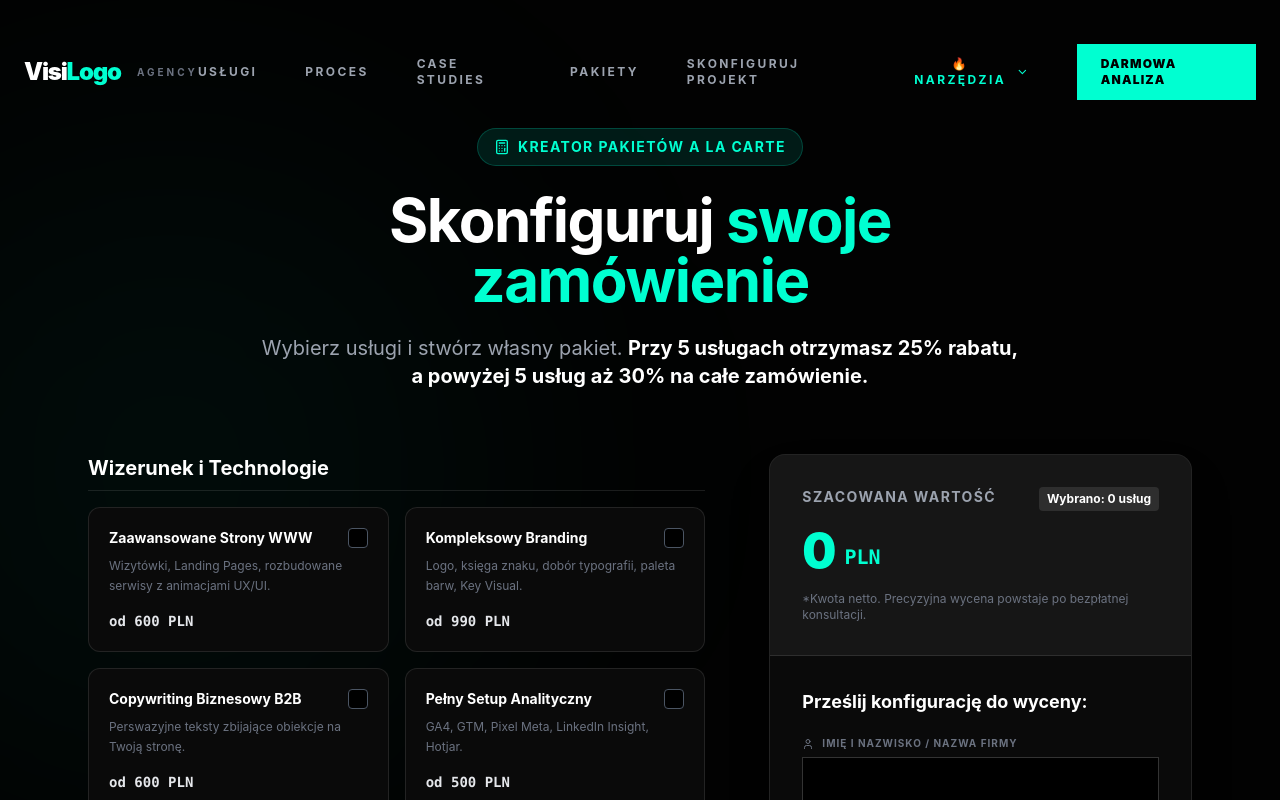
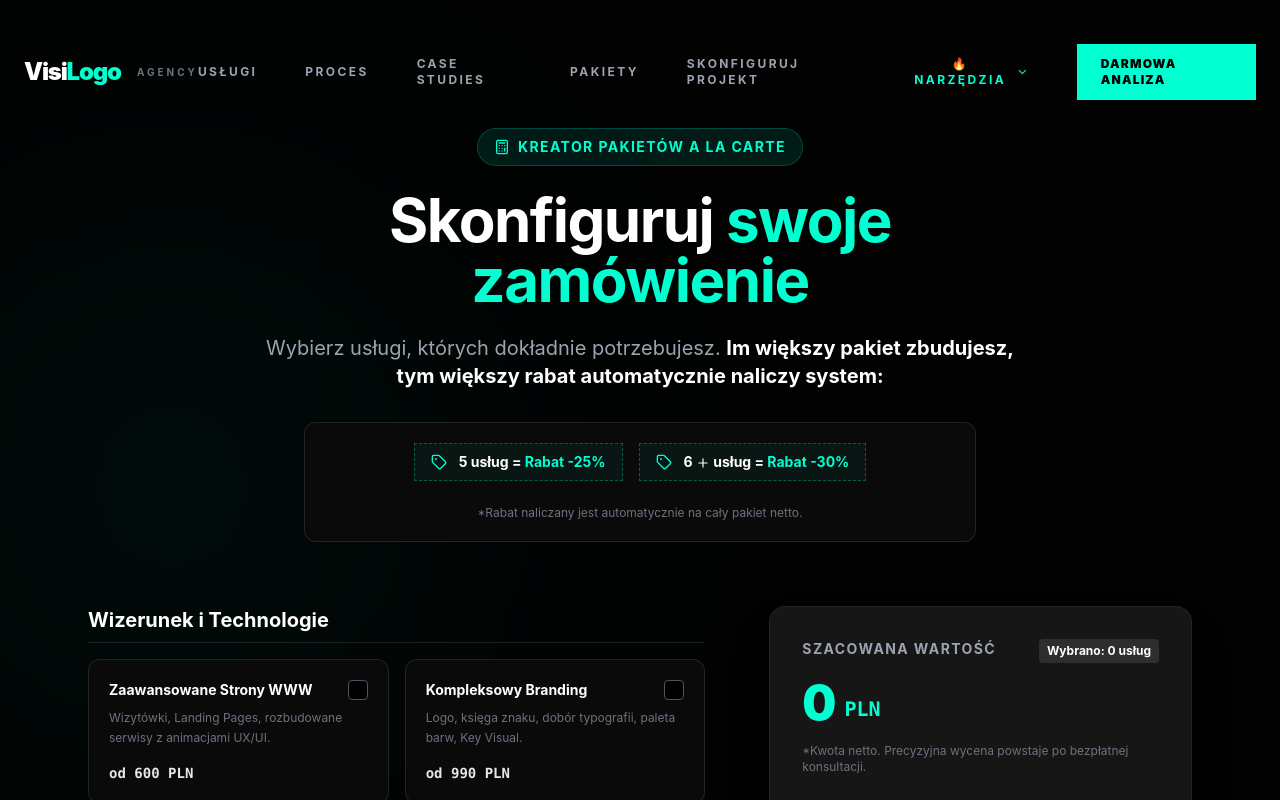
Before and after one commit to michalfbi/visilogo, a React (Create React App) app in the folder frontend/: page /skonfiguruj-projekt in a window 1280 px wide. Shown: the top 800 px of the page. Built offline with nearby package versions, Linux system fonts and the light colour scheme.

Commit message:
feat: dodanie eksponowanego info o rabatach 25 i 30 procent w naglowku konfiguratora

```diff
--- a/frontend/src/components/Configurator.jsx
+++ b/frontend/src/components/Configurator.jsx
@@ -1,10 +1,10 @@
 import React, { useState, useEffect } from 'react';
 import { motion, AnimatePresence } from 'framer-motion';
-import { Calculator, Check, ArrowRight, Loader2, ShieldCheck, Mail, User, Phone, CheckCircle, Tag } from 'lucide-react';
+import { Calculator, Check, ArrowRight, Loader2, ShieldCheck, Mail, User, Phone, CheckCircle, Tag, Plus } from 'lucide-react';
 
 const WEBHOOK_URL = "https://hook.eu1.make.com/we5gnbk29ew8kcg4s64vi1xon7ig4pjs";
 
-// Lista usług precyzyjnie zsynchronizowana z cennikiem ze strony
+// Lista usług zsynchronizowana z cennikiem
 const servicesList = [
   // Wizerunek i Technologie
   { id: 'www', category: 'Wizerunek i Technologie', name: 'Zaawansowane Strony WWW', price: 600, desc: 'Wizytówki, Landing Pages, rozbudowane serwisy z animacjami UX/UI.' },
@@ -42,7 +42,7 @@ const Configurator = () => {
   const count = selectedServices.length;
   let discountPercent = 0;
   if (count > 5) {
-    discountPercent = 30; // Więcej niż 5 usług -> 30%
+    discountPercent = 30; // 6+ usług -> 30%
   } else if (count > 4) {
     discountPercent = 25; // 5 usług -> 25%
   }
@@ -66,14 +66,14 @@ const Configurator = () => {
     }).join(", ");
 
     const payload = {
-      form_type: "Skonfiguruj Swoje Zamówienie z Rabatem",
+      form_type: "Skonfiguruj Swoje Zamówienie z Widocznym Rabatem",
       name: formData.name, email: formData.email, phone: formData.phone,
       wybrane_uslugi: selectedDetails,
       ilosc_uslug: count,
       cena_bazowa: `${basePrice} PLN`,
       przyznany_rabat: `${discountPercent}%`,
       szacowana_wycena: `${finalPrice} PLN netto`,
-      message: `Gorący Lead z Konfiguratora! Klient wyklikał ${count} usług(i). Cena bazowa: ${basePrice} PLN, przyznany rabat: ${discountPercent}%. Do zapłaty: ${finalPrice} PLN netto. Wybrane usługi: ${selectedDetails}. Zadzwoń jak najszybciej!`
+      message: `Lead z Konfiguratora! Klient wyklikał ${count} usług(i). Cena bazowa: ${basePrice} PLN, rabat: ${discountPercent}%. Do zapłaty: ${finalPrice} PLN netto. Wybrane usługi: ${selectedDetails}.`
     };
 
     try {
@@ -99,8 +99,24 @@ const Configurator = () => {
             Skonfiguruj <span className="text-[#00FFD1]">swoje zamówienie</span>
           </motion.h1>
           <motion.p initial={{ opacity: 0, y: 20 }} animate={{ opacity: 1, y: 0 }} transition={{ delay: 0.2 }} className="text-xl text-gray-400">
-            Wybierz usługi i stwórz własny pakiet. <strong className="text-white">Przy 5 usługach otrzymasz 25% rabatu, a powyżej 5 usług aż 30% na całe zamówienie.</strong>
+            Wybierz usługi, których dokładnie potrzebujesz. <strong className="text-white">Im większy pakiet zbudujesz, tym większy rabat automatycznie naliczy system:</strong>
           </motion.p>
+
+          {/* Eksponowane Odznaki Rabatowe */}
+          <motion.div
+            initial={{ opacity: 0, y: 20 }} animate={{ opacity: 1, y: 0 }} transition={{ delay: 0.25 }}
+            className="mt-8 flex flex-wrap justify-center gap-4 bg-[#0A0A0A] border border-white/10 p-5 rounded-xl max-w-2xl mx-auto shadow-inner"
+          >
+            <div className="flex items-center gap-3 border border-dashed border-[#00FFD1]/30 bg-[#00FFD1]/5 px-4 py-2 rounded-lg">
+              <Tag size={16} className="text-[#00FFD1]" />
+              <span className="text-white font-bold text-sm">5 usług = <span className="text-[#00FFD1]">Rabat -25%</span></span>
+            </div>
+            <div className="flex items-center gap-3 border border-dashed border-[#00FFD1]/30 bg-[#00FFD1]/5 px-4 py-2 rounded-lg">
+              <Tag size={16} className="text-[#00FFD1]" />
+              <span className="text-white font-bold text-sm">6 <Plus size={14} className="inline"/> usług = <span className="text-[#00FFD1]">Rabat -30%</span></span>
+            </div>
+            <div className="text-xs text-gray-500 w-full mt-2">*Rabat naliczany jest automatycznie na cały pakiet netto.</div>
+          </motion.div>
         </div>
 
         <div className="grid lg:grid-cols-12 gap-12 lg:gap-16">
@@ -147,9 +163,7 @@ const Configurator = () => {
                 <AnimatePresence>
                   {discountPercent > 0 && (
                     <motion.div
-                      initial={{ opacity: 0, height: 0 }}
-                      animate={{ opacity: 1, height: 'auto' }}
-                      exit={{ opacity: 0, height: 0 }}
+                      initial={{ opacity: 0, height: 0 }} animate={{ opacity: 1, height: 'auto' }} exit={{ opacity: 0, height: 0 }}
                       className="mt-3 flex items-center gap-3"
                     >
                       <span className="text-gray-500 line-through text-lg">{basePrice.toLocaleString('pl-PL')} PLN</span>
```
